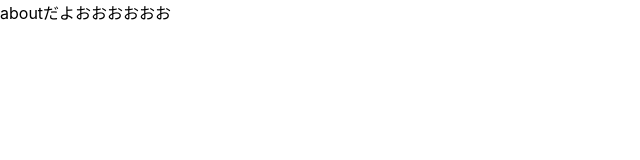
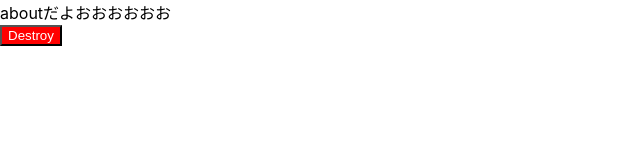
Before and after one commit to yamahare/next_and_vercel_test, a Next.js app: page /about in a window 1280 px wide. Shown: the top 160 px of the page, without its empty margins (0-640 px from the left). Built offline with nearby package versions, Linux system fonts and the light colour scheme.

Commit message:
[add]Buttonコンポーネント追加。module.css追加

```diff
--- /dev/null
+++ b/components/Button.js
@@ -0,0 +1,11 @@
+import style from './Button.module.css'
+
+export default function Button(){
+  return (
+    <button
+      type="button"
+      className={style.error}
+    >Destroy
+    </button>
+  )
+}
--- /dev/null
+++ b/components/Button.module.css
@@ -0,0 +1,4 @@
+.error{
+  color: white;
+  background-color: red;
+}
--- a/pages/about.js
+++ b/pages/about.js
@@ -1,4 +1,11 @@
+import Button from './../components/Button'
+
 function HomePage(){
-  return <div>aboutだよおおおおおお</div>
+  return (
+    <>
+      <div>aboutだよおおおおおお</div>
+      <Button></Button>
+    </>
+  )
 }
 export default HomePage
```
